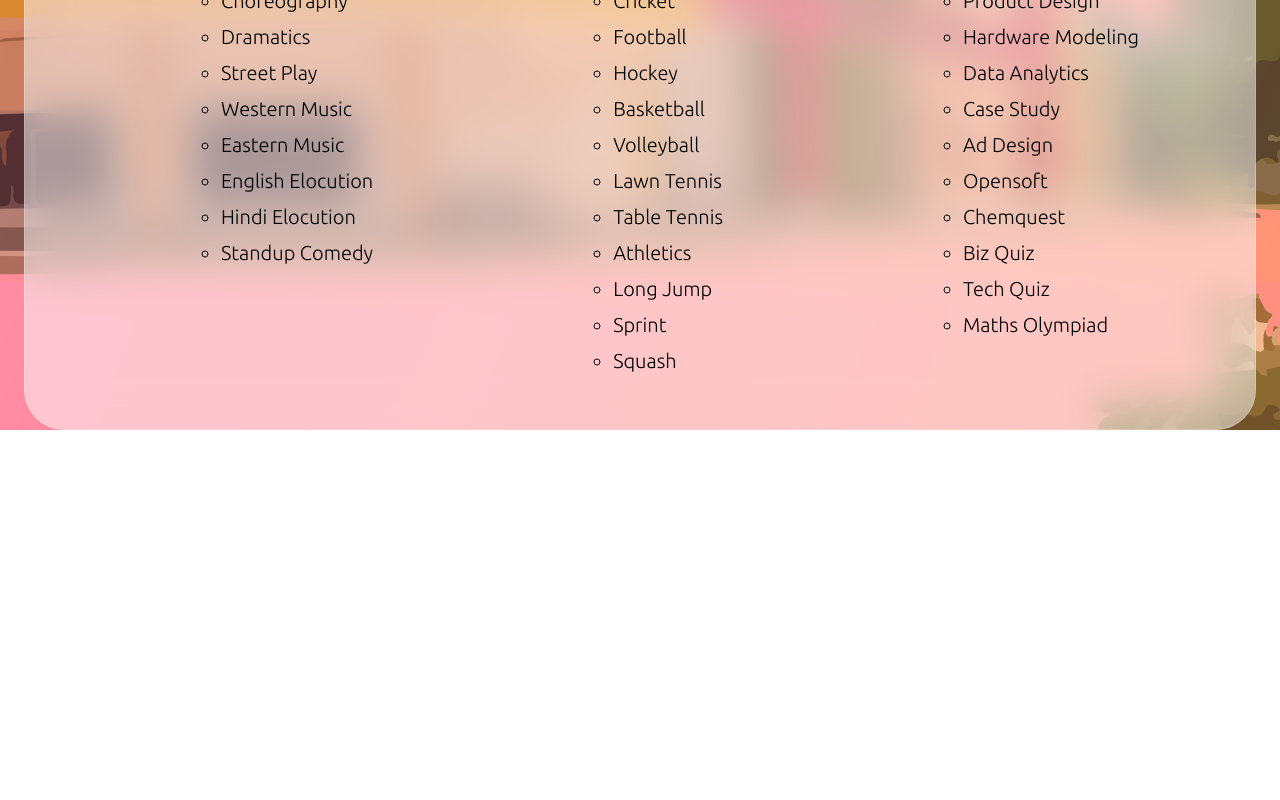
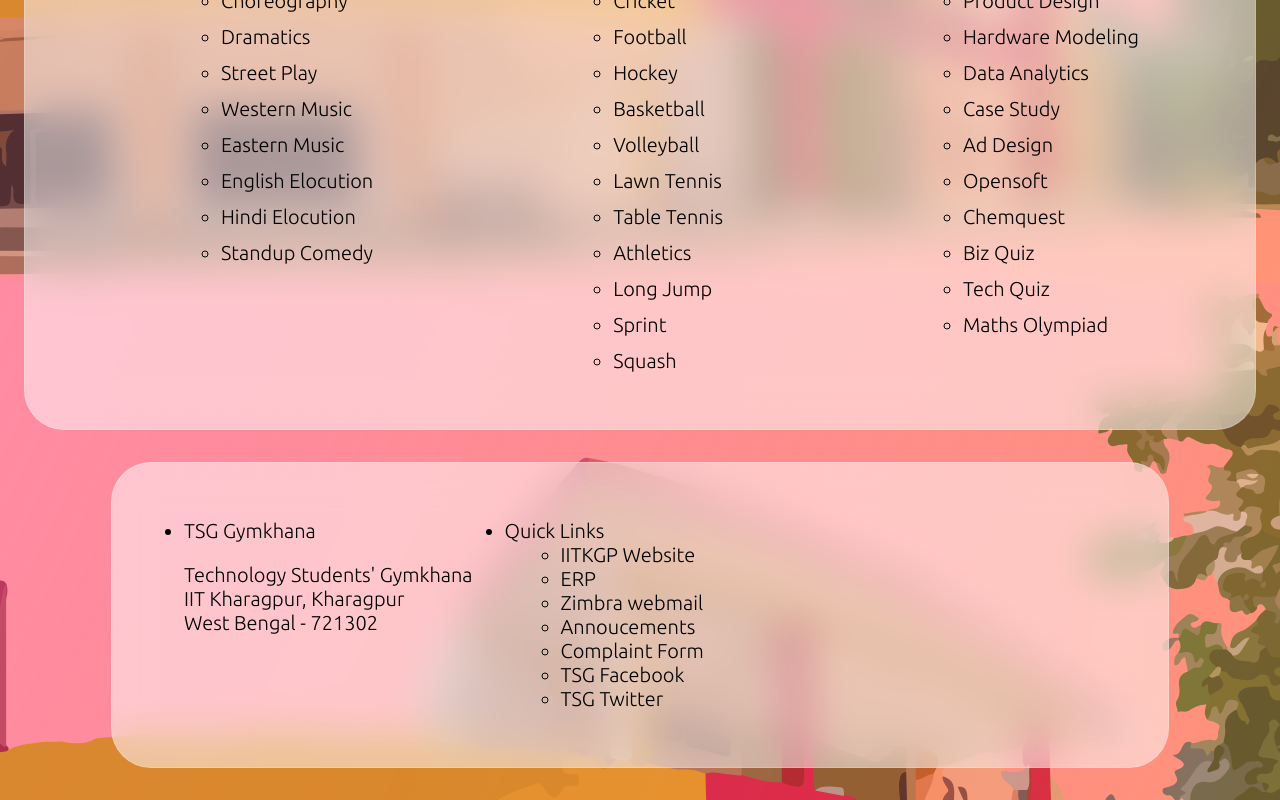
Before and after one commit to tsg-iitkgp/tsg-site, a Next.js app: page /about in a window 1280 px wide. Shown: the part 518-1318 px from the top of the page. Before the commit the page ends 948 px from the top, so only its background shows below. Built offline with nearby package versions, Linux system fonts and the light colour scheme.

Commit message:
hello friends, yeh lo footer;

```diff
--- /dev/null
+++ b/components/footer.js
@@ -0,0 +1,31 @@
+export default function Footer() {
+  return (
+    <div>
+      <section className="footer">
+        <p>
+          <ul className="events">
+            <li>
+              TSG Gymkhana
+              <p>
+                Technology Students' Gymkhana <br /> IIT Kharagpur, Kharagpur <br />
+                West Bengal - 721302
+              </p>
+            </li>
+            <li>
+              Quick Links
+              <ul>
+                <li>IITKGP Website</li>
+                <li>ERP</li>
+                <li>Zimbra webmail</li>
+                <li>Annoucements</li>
+                <li>Complaint Form</li>
+                <li>TSG Facebook</li>
+                <li>TSG Twitter</li>
+              </ul>
+            </li>
+          </ul>
+        </p>
+      </section>
+    </div>
+  );
+}
--- a/pages/about.js
+++ b/pages/about.js
@@ -1,4 +1,5 @@
 import Head from "next/head";
+import Footer from "../components/footer";
 import Layout from "../components/layout";
 
 export default function About() {
@@ -66,6 +67,7 @@
           </ul>
         </p>
       </section>
+      <Footer />
     </Layout>
   );
 }
--- /dev/null
+++ b/styles/_footer.scss
@@ -0,0 +1,26 @@
+.footer {
+  display: flex;
+  padding: 1rem 2rem;
+  margin: 2rem;
+  min-width: 80vw;
+
+  padding: 1rem;
+  background: rgba(255, 255, 255, 0.5);
+  backdrop-filter: blur(20px);
+  -webkit-backdrop-filter: blur(20px);
+  border-radius: 2.5rem;
+  border: 1px solid rgba(255, 255, 255, 0.18);
+
+  .events {
+    display: flex;
+    justify-content: space-between;
+
+    li {
+      margin: 0 1rem;
+    }
+
+    @include sm {
+      flex-direction: column;
+    }
+  }
+}
--- a/styles/site.scss
+++ b/styles/site.scss
@@ -6,6 +6,7 @@
 // styling for components
 @import "layout";
 @import "navbar";
+@import "footer";
 
 // styling for pages
 @import "contacts";
```
